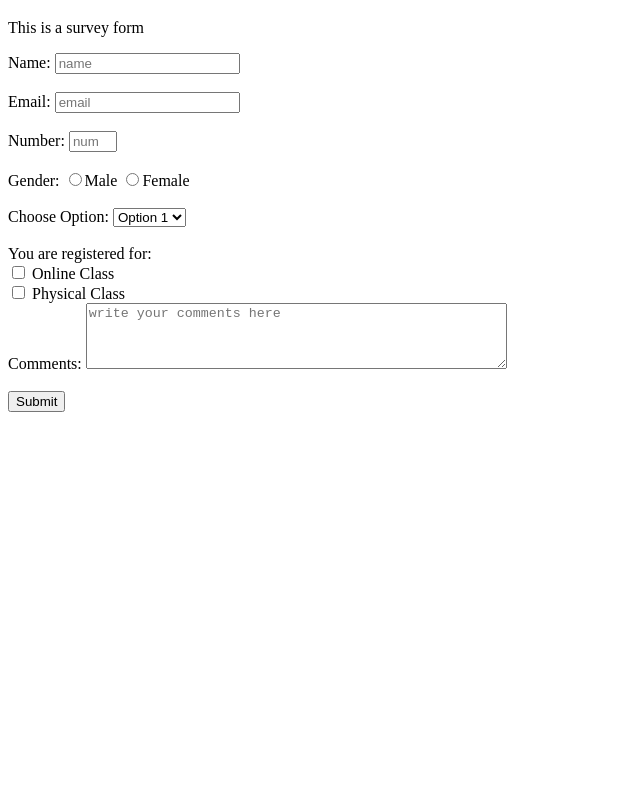
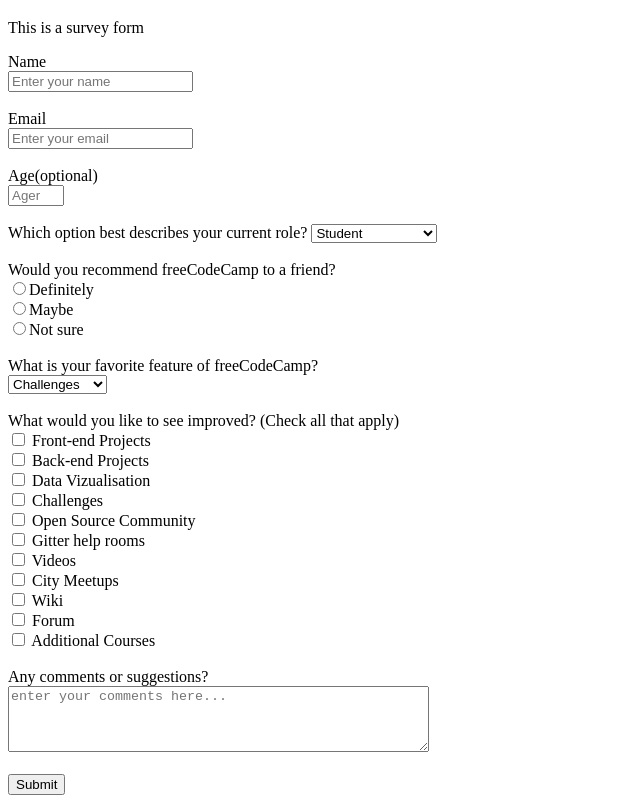
Before and after one commit to MILINDI7/DaveandLauriane, a plain HTML site: page index.html in a window 1280 px wide. Shown: the part 61-864 px from the top of the page, without its empty margins (0-640 px from the left). Before the commit the page ends 800 px from the top, so only its background shows below. Drawn offline with Linux system fonts and the light colour scheme.

Commit message:
html file modified

```diff
--- a/index.html
+++ b/index.html
@@ -9,30 +9,60 @@
             <h1 id="title">SURVEY FORM</h1>
 <p id=description>This is a survey form</p>
 <form id="survey-form">
-               <label for="name" id="name-label">Name:</label>
-              <input type="text" id="name" name="name" placeholder="name" required><br><br>
-              <label for="email" id="email-label">Email:</label>
-              <input type="email" id="email" name="email" placeholder="email" required><br><br>
-              <label for="number" id="number-label">Number:</label>
-              <input type="number" id="number" name="number" min="4" max="8" required placeholder="number"><br><br>
-              <label for="gender">Gender:</label>
-              <input id="gender"type="radio" name="attribute" value="male">Male
+   <label for="name" id="name-label">Name</label><br>
+  <input type="text" id="name" name="name" placeholder="Enter your name" required><br><br>
+  <label for="email" id="email-label">Email</label><br>
+  <input type="email" id="email" name="email" placeholder="Enter your email" required><br><br>
+  <label for="number" id="number-label">Age(optional)</label><br>
+  <input type="number" id="number" name="number" min="18" max="35" required placeholder="Ager"><br><br>
+  <label for="dropdown">Which option best describes your current role? </label>
+  <select id="dropdown" name = "dropdown">
+            <option value = "Student" >Student</option>
+            <option value="Full time Learner">Full Time Job</option>
+            <option value="Full time Learner">Full Time Learner</option>
+            <option value="Prefer not to say">Prefer not to say</option>
+            <option value="Others">Others</option>
+  </select> <br><br>
+  <label for="dropdown">Would you recommend freeCodeCamp to a friend?</label><br>
+  <input id="dropdown"type="radio" name="attribute" value="definitely">Definitely<br>
 
-                     <input id="gender" type="radio" name="attribute" value="female">Female <br><br>
-              <label for="dropdown">Choose Option: </label>
+         <input id="dropdown" type="radio" name="attribute" value="Maybe">Maybe <br>
+         <input id="dropdown"type="radio" name="attribute" value="Not sure">Not sure<br><br>
+
+<label for="dropdown">What is your favorite feature of freeCodeCamp? </label><br>
   <select id="dropdown" name = "dropdown">
-                        <option value = "Option 1" selected>Option 1</option>
-                        <option value="Option2">Option 2</option>
+            <option value = "Challenges" >Challenges</option>
+            <option value="Project">Project</option>
+            <option value="Community">Community</option>
+            <option value="Open source">Open source</option>
   </select> <br><br>
-            <label id="checkbox">You are registered for: </label><br>
-              <input type="checkbox" id="online" name="online" value="online">
-              <label for="online"> Online Class</label><br>
-              <input type="checkbox" id="physical" name="physical" value="physical">
-              <label for="physical"> Physical Class</label><br>
 
-              <label for="comments">Comments:</label>
+<label id="checkbox">What would you like to see improved? (Check all that apply) </label><br>
+  <input type="checkbox" id="online" name="checkbox" value="Front-end Projects">
+  <label for="checkbox"> Front-end Projects</label><br>
+  <input type="checkbox" id="checkbox" name="checkbox" value="Back-end Projects">
+  <label for="checkbox"> Back-end Projects</label><br>
+<input type="checkbox" id="checkbox" name="checkbox" value="Data  Vizualisation">
+  <label for="checkbox"> Data  Vizualisation</label><br>
+  <input type="checkbox" id="checkbox" name="checkbox" value="Challenges">
+  <label for="checkbox"> Challenges</label><br>
+  <input type="checkbox" id="checkbox" name="checkbox" value="Open Source Community">
+  <label for="checkbox"> Open Source Community</label><br>
+  <input type="checkbox" id="checkbox" name="checkbox" value="Gitter help rooms">
+  <label for="checkbox"> Gitter help rooms</label><br>
+  <input type="checkbox" id="checkbox" name="checkbox" value="Videos">
+  <label for="checkbox"> Videos</label><br>
+  <input type="checkbox" id="checkbox" name="checkbox" value="City Meetups">
+  <label for="checkbox"> City Meetups</label><br>
+  <input type="checkbox" id="checkbox" name="checkbox" value="Wiki">
+  <label for="checkbox"> Wiki</label><br>
+  <input type="checkbox" id="checkbox" name="checkbox" value="Forum">
+  <label for="checkbox"> Forum</label><br>
+  <input type="checkbox" id="checkbox" name="checkbox" value="Additional Courses">
+  <label for="checkbox"> Additional Courses</label><br><br>
+  <label for="comments">Any comments or suggestions?</label><br>
 
-            <textarea id="comments" name="w3review" rows="4" cols="50" placeholder="write your comments here"></textarea><br><br>
+<textarea id="comments" name="textarea" rows="4" cols="50" placeholder="enter your comments here..."></textarea><br><br>
 
  <input id="submit" type="submit" value="Submit">
 
```
Lines whose indentation alone changed are shown as unchanged.
